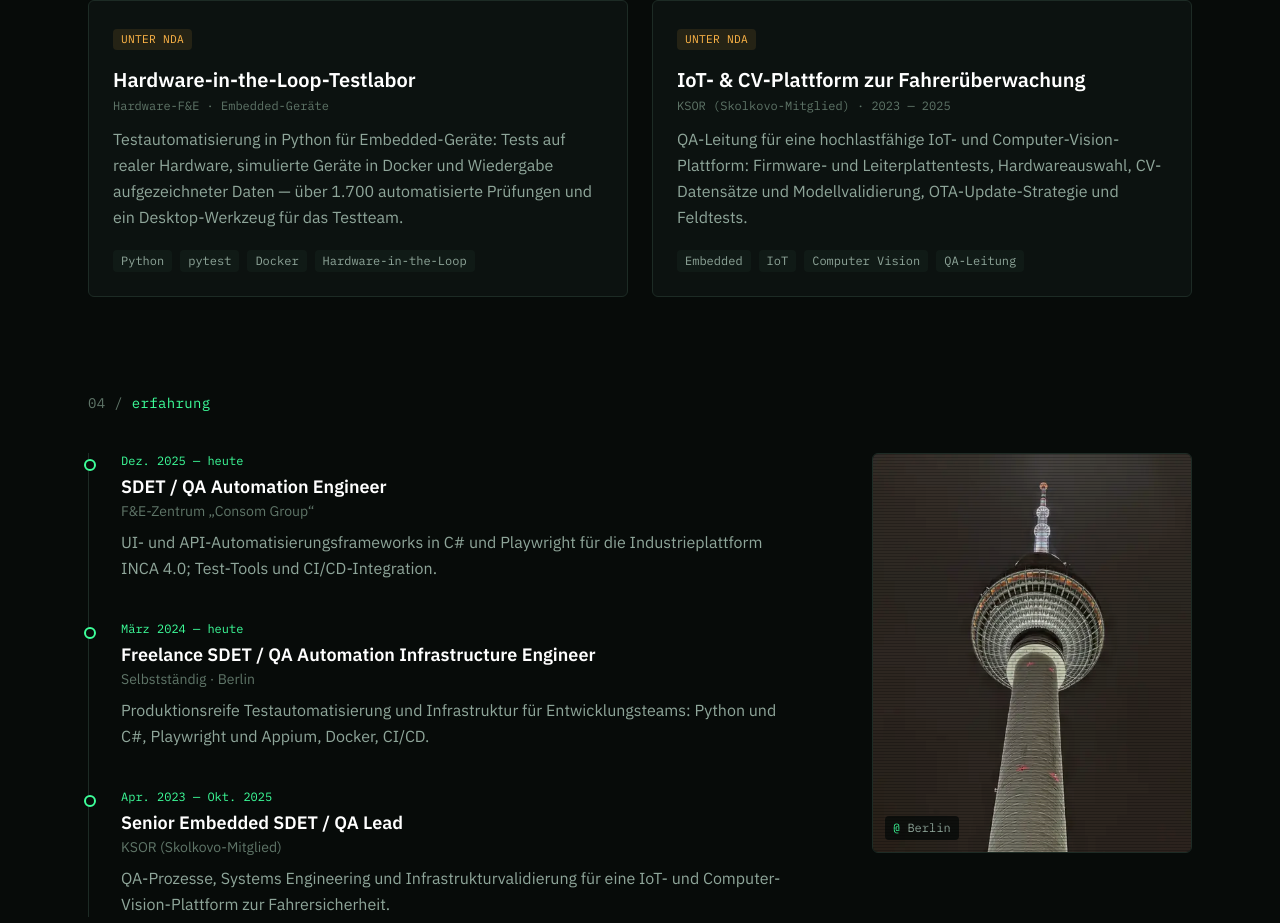
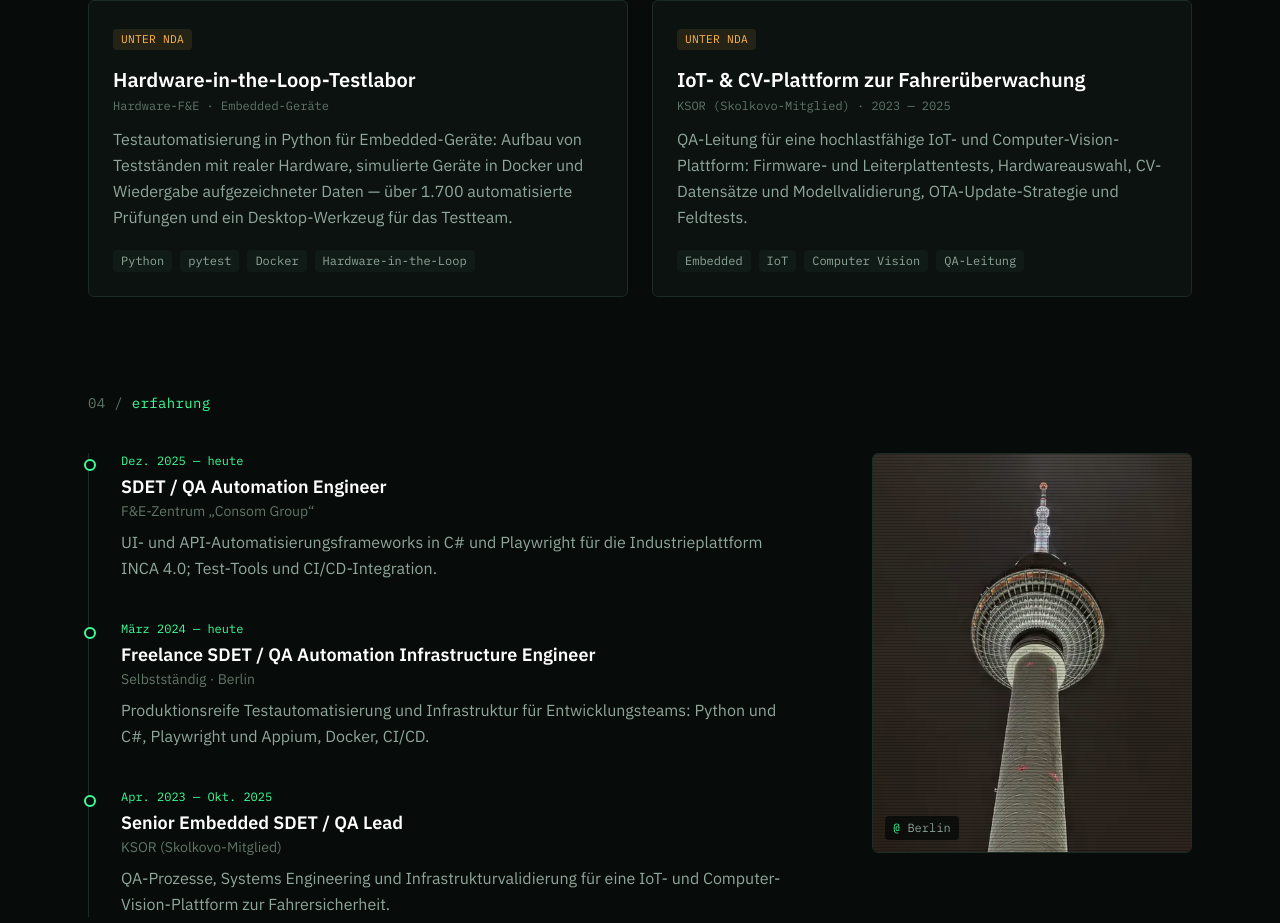
Before and after one commit to deniscyborg/portfolio, a Next.js app: page /de/ in a window 1280 px wide. Shown: the part 3437-4360 px from the top of the page. Built offline with nearby package versions, Linux system fonts and the light colour scheme; no server answers.

Commit message:
Portfolio: HIL lab — building test stands

```diff
--- a/src/i18n/de.ts
+++ b/src/i18n/de.ts
@@ -115,7 +115,7 @@ export const de: Dictionary = {
         id: "hil-lab",
         title: "Hardware-in-the-Loop-Testlabor",
         context: "Hardware-F&E · Embedded-Geräte",
-        text: "Testautomatisierung in Python für Embedded-Geräte: Tests auf realer Hardware, simulierte Geräte in Docker und Wiedergabe aufgezeichneter Daten — über 1.700 automatisierte Prüfungen und ein Desktop-Werkzeug für das Testteam.",
+        text: "Testautomatisierung in Python für Embedded-Geräte: Aufbau von Testständen mit realer Hardware, simulierte Geräte in Docker und Wiedergabe aufgezeichneter Daten — über 1.700 automatisierte Prüfungen und ein Desktop-Werkzeug für das Testteam.",
         tags: ["Python", "pytest", "Docker", "Hardware-in-the-Loop"],
         open: false,
       },
--- a/src/i18n/en.ts
+++ b/src/i18n/en.ts
@@ -113,7 +113,7 @@ export const en = {
         id: "hil-lab",
         title: "Hardware-in-the-loop test lab",
         context: "Hardware R&D · embedded devices",
-        text: "Python test automation for embedded devices: tests on real hardware, simulated devices in Docker and replay of recorded data — 1,700+ automated checks and a desktop tool for the test team.",
+        text: "Python test automation for embedded devices: building test stands with real hardware, simulated devices in Docker and replay of recorded data — 1,700+ automated checks and a desktop tool for the test team.",
         tags: ["Python", "pytest", "Docker", "Hardware-in-the-loop"],
         open: false,
       },
```
